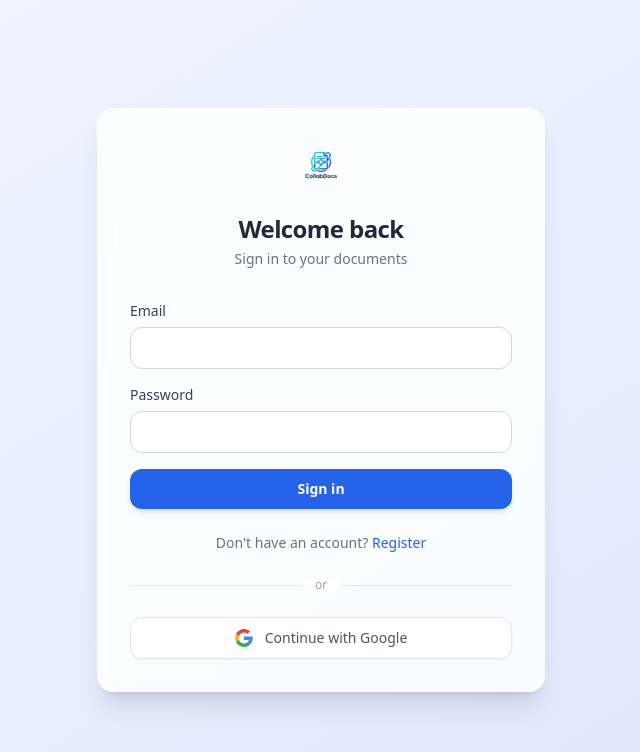
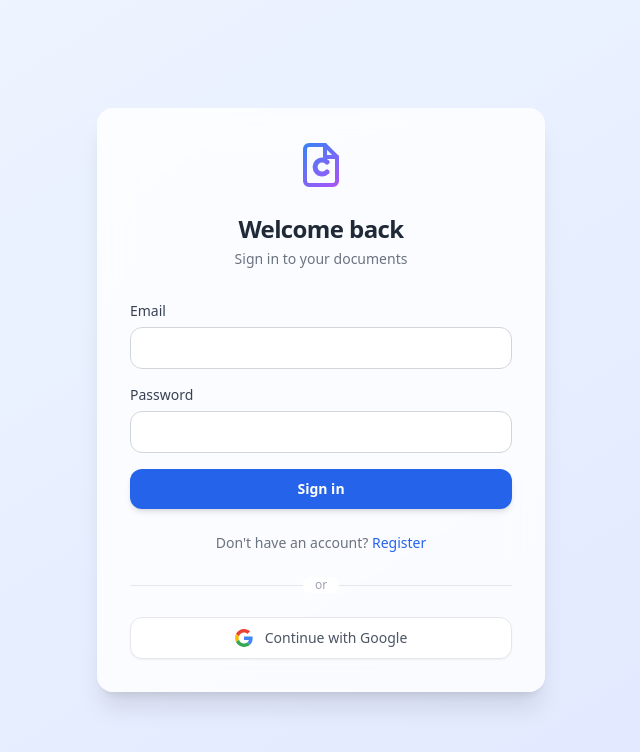
Before and after one commit to divya-3005/collab-editor, a React (Vite) app in the folder client/: page /login in a window 1280 px wide. Shown: the top 752 px of the page, without its empty margins (319-959 px from the left). Built offline with nearby package versions, Linux system fonts and the light colour scheme; no server answers.

Commit message:
feat: use clean svg logo with transparent background

```diff
--- a/client/src/pages/Dashboard.jsx
+++ b/client/src/pages/Dashboard.jsx
@@ -89,7 +89,7 @@ export default function Dashboard() {
     <div className="min-h-screen bg-gray-50 dark:bg-gray-900 transition-colors duration-200">
       <div className="bg-white dark:bg-gray-800 border-b border-gray-200 dark:border-gray-700 px-6 py-4 flex items-center justify-between shadow-sm sticky top-0 z-10">
         <div className="flex items-center gap-2">
-          <img src="/logo.png" alt="Logo" className="h-6 w-auto" />
+          <img src="/logo.svg" alt="Logo" className="h-6 w-auto" />
           <h1 className="text-xl font-semibold text-blue-600 dark:text-blue-400">CollabDocs</h1>
         </div>
         <div className="flex items-center gap-4 relative">
--- a/client/src/pages/Login.jsx
+++ b/client/src/pages/Login.jsx
@@ -45,7 +45,7 @@ export default function Login() {
     <div className="min-h-screen bg-gradient-to-br from-blue-50 to-indigo-100 dark:from-gray-900 dark:to-gray-800 flex items-center justify-center p-4 transition-colors duration-500">
       <div className="bg-white/80 dark:bg-gray-800/80 backdrop-blur-lg p-8 rounded-2xl shadow-xl border border-white/20 dark:border-gray-700/50 w-full max-w-md transition-all">
         <div className="flex justify-center mb-6">
-          <img src="/logo.png" alt="CollabDocs Logo" className="h-12 w-auto" />
+          <img src="/logo.svg" alt="CollabDocs Logo" className="h-12 w-auto" />
         </div>
         <h1 className="text-2xl font-bold text-gray-800 dark:text-white mb-1 text-center tracking-tight">
           {isRegister ? 'Create account' : 'Welcome back'}
--- a/client/src/pages/SharedDocument.jsx
+++ b/client/src/pages/SharedDocument.jsx
@@ -102,7 +102,7 @@ export default function SharedDocument() {
       <div className="fixed top-0 left-0 right-0 bg-white dark:bg-gray-800 border-b border-gray-200 dark:border-gray-700 px-6 py-3 flex items-center justify-between z-10 shadow-sm transition-colors duration-200">
         <div className="flex items-center gap-4">
           <div className="flex items-center gap-2">
-            <img src="/logo.png" alt="Logo" className="h-6 w-auto" />
+            <img src="/logo.svg" alt="Logo" className="h-6 w-auto" />
             <span className="text-xl font-bold text-blue-600 dark:text-blue-400">CollabDocs</span>
           </div>
           <div className="w-px h-5 bg-gray-200 dark:bg-gray-700"></div>
```
Also changed, not shown: client/public/logo.svg (added).
